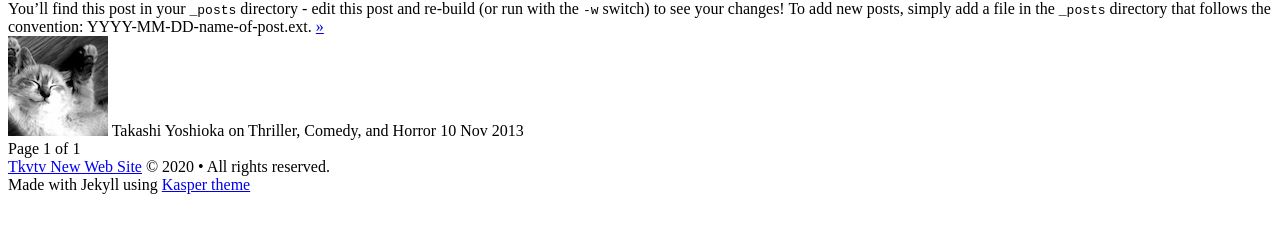
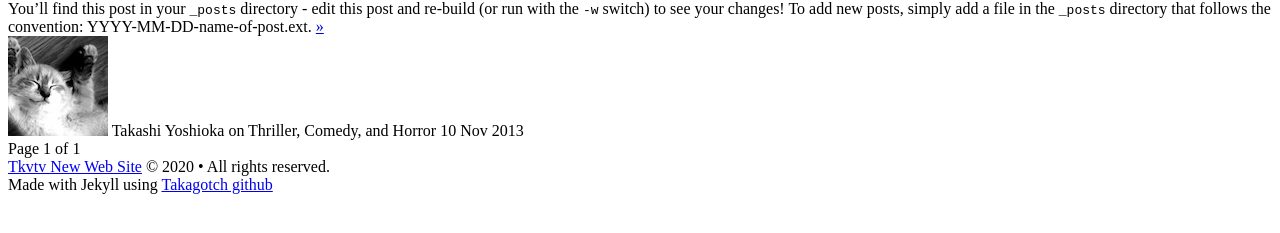
Before and after one commit to takagotch/o2369, a Jekyll site: the page built from index.html, in a window 1280 px wide. Shown: the part 256-489 px from the top of the page. Built offline with Jekyll 4.4.1, drawn with Linux system fonts in a browser that asks for light colours; the list of posts is cut into pages by our own code.

Commit message:
Update default.html

```diff
--- a/_layouts/default.html
+++ b/_layouts/default.html
@@ -26,7 +26,7 @@
               {{"now" | date: "%Y"}} &bull; All rights reserved.
       </section>
       <section class="poweredby">Made with Jekyll using
-        <a href="http://github.com/rosario/kasper">Kasper theme</a>
+        <a href="http://github.com/takagotch">Takagotch github</a>
       </section>
     </footer>
 
```
